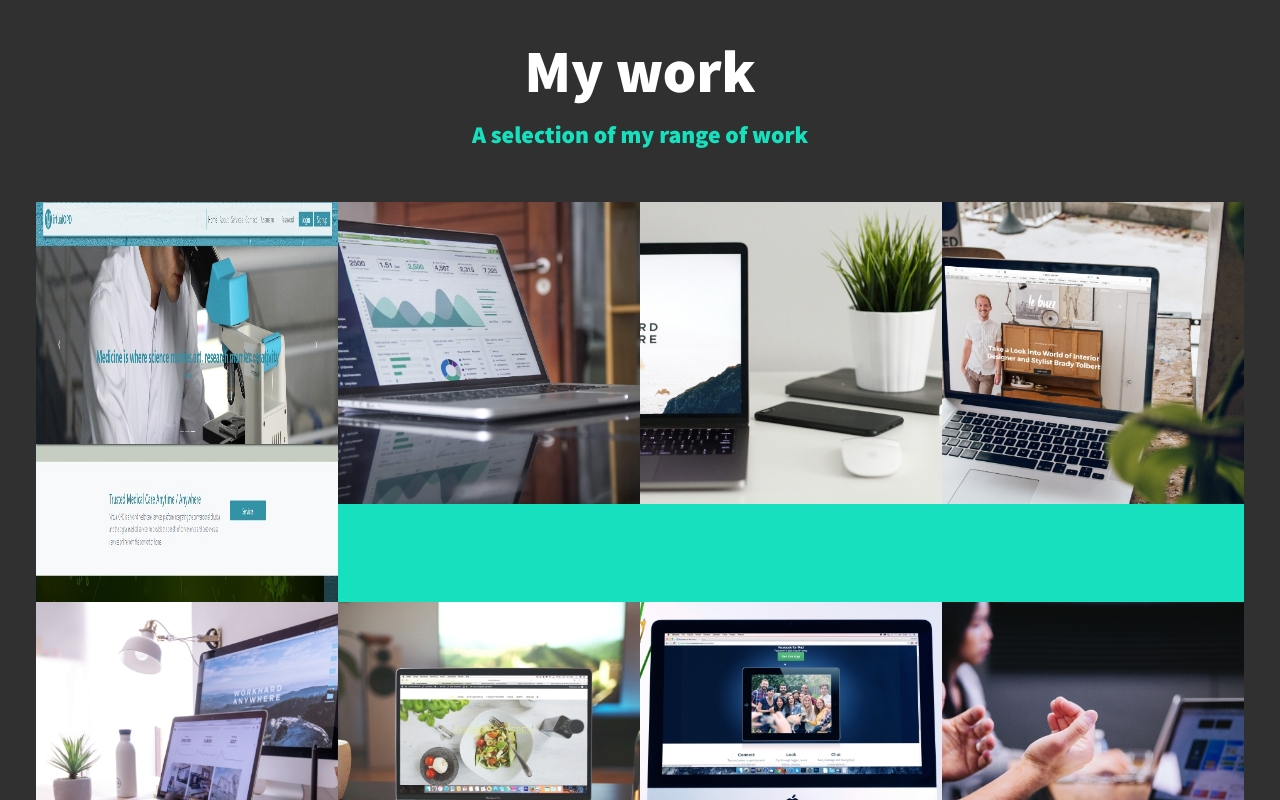
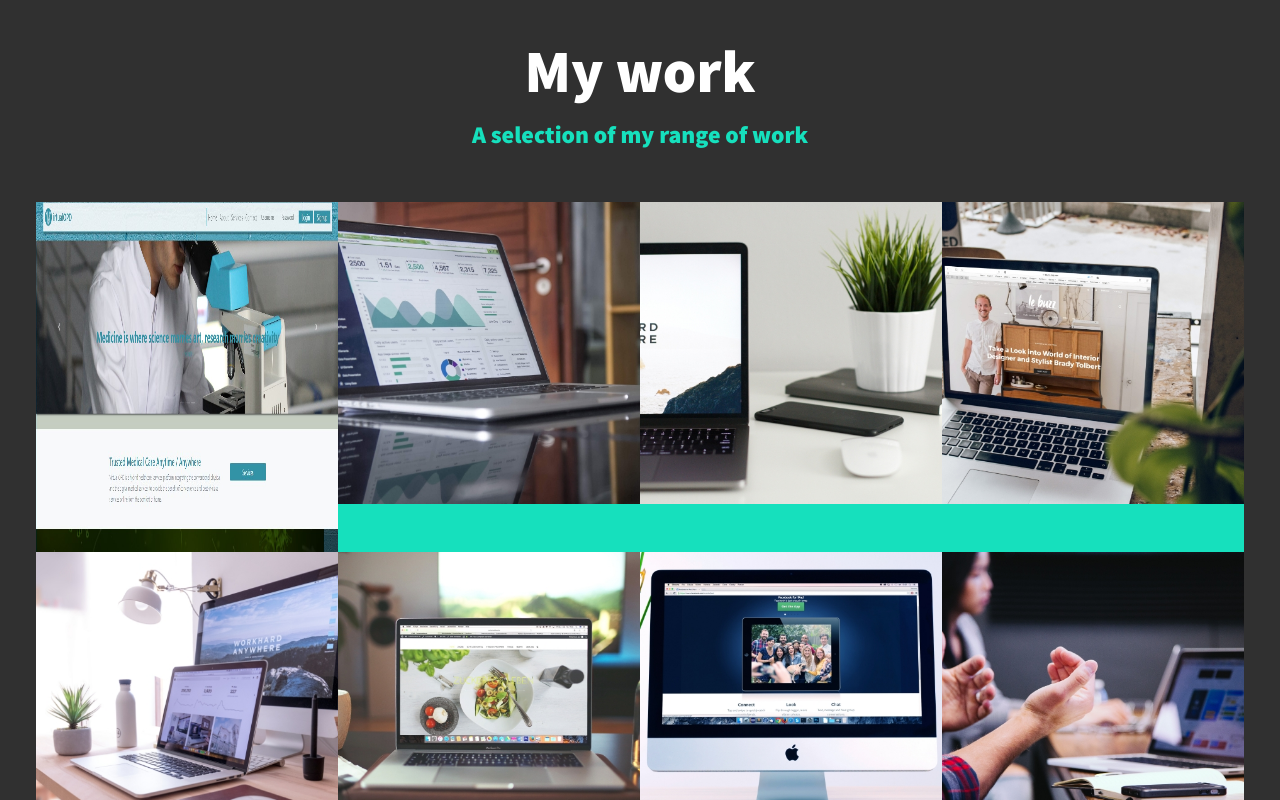
Before and after one commit to sarojkr1010/saroj_portfolio, a plain HTML site: page index.html in a window 1280 px wide. Shown: the part 2000-2800 px from the top of the page. Drawn offline with nearby package versions, Linux system fonts and the light colour scheme.

Commit message:
Update index.html

```diff
--- a/index.html
+++ b/index.html
@@ -140,7 +140,7 @@
       <div class="portfolio">
         <!-- Portfolio item 01 -->
         <a href="https://medicalwebsite.netlify.app" class="portfolio__item">
-            <img src="img/medicalwebsite.jpg" style="height:400px;" alt=""  class="portfolio__img" >
+            <img src="img/medicalwebsite.jpg" style="height:350px;" alt=""  class="portfolio__img" >
           </a>
         <!-- Portfolio item 02 -->
         <a href="https://drowsinessdetection.netlify.app" class="portfolio__item">
```
